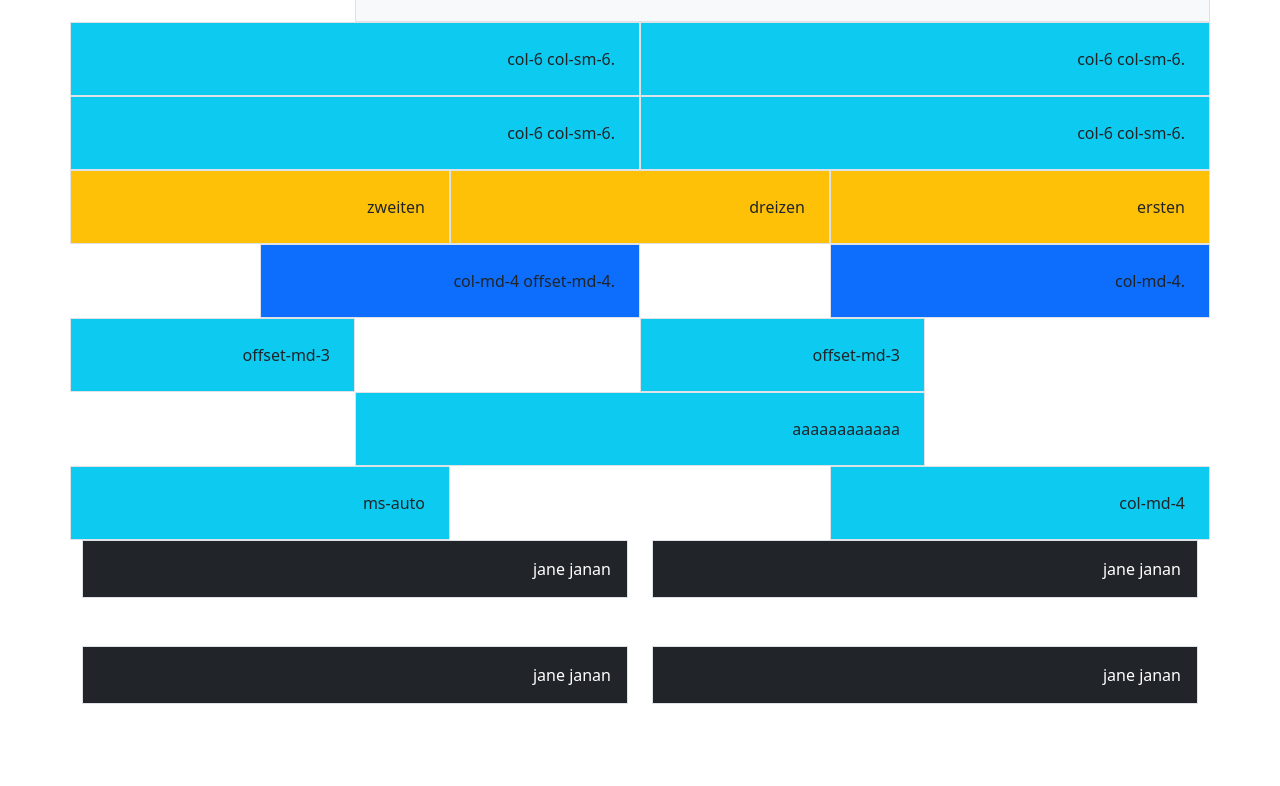
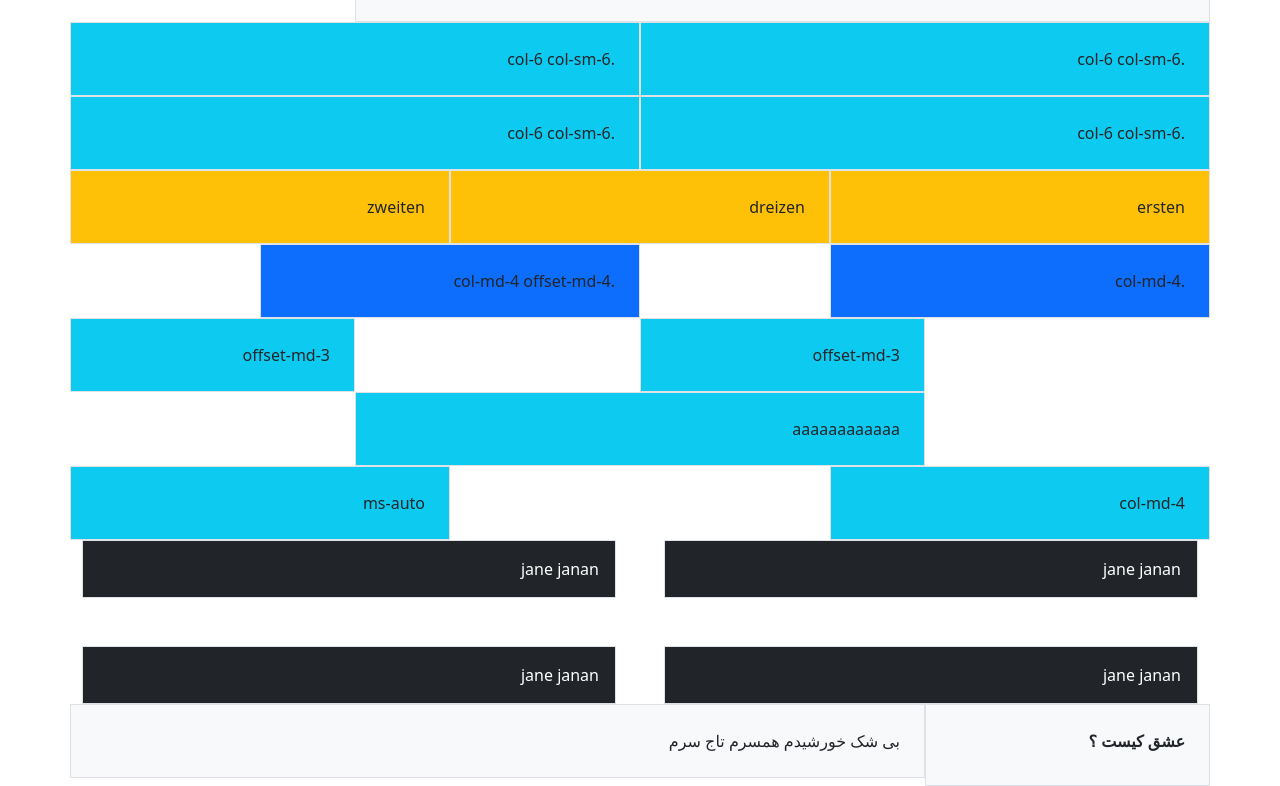
Before and after one commit to atroopa/bootstrap-learning, a plain HTML site: page index.html in a window 1280 px wide. Shown: the part 748-1534 px from the top of the page. Before the commit the page ends 1452 px from the top, so only its background shows below. Drawn offline with nearby package versions, Linux system fonts and the light colour scheme.

```diff
--- a/index.html
+++ b/index.html
@@ -155,7 +155,7 @@
 
 
     <div class="container">
-      <div class="row gy-5">
+      <div class="row g-5 ">
 
         <div class="col-6">
           <div class="p-3 bg-dark border text-white">jane janan</div>
@@ -176,6 +176,13 @@
       </div>
     </div>
 
+    <div class="container">
+      <div class="row">
+        <dt class="col-sm-3 bg-light p-4 border">عشق کیست ؟</dt>
+        <dd class="col-sm-9 bg-light p-4 border">بی شک خورشیدم همسرم تاج سرم</dd>
+      </div>
+    </div>
+
     <!-- Optional JavaScript; choose one of the two! -->
 
     <!-- Option 1: Bootstrap Bundle with Popper -->
```
Also changed, not shown: images/moonandsun.jpg (added).
